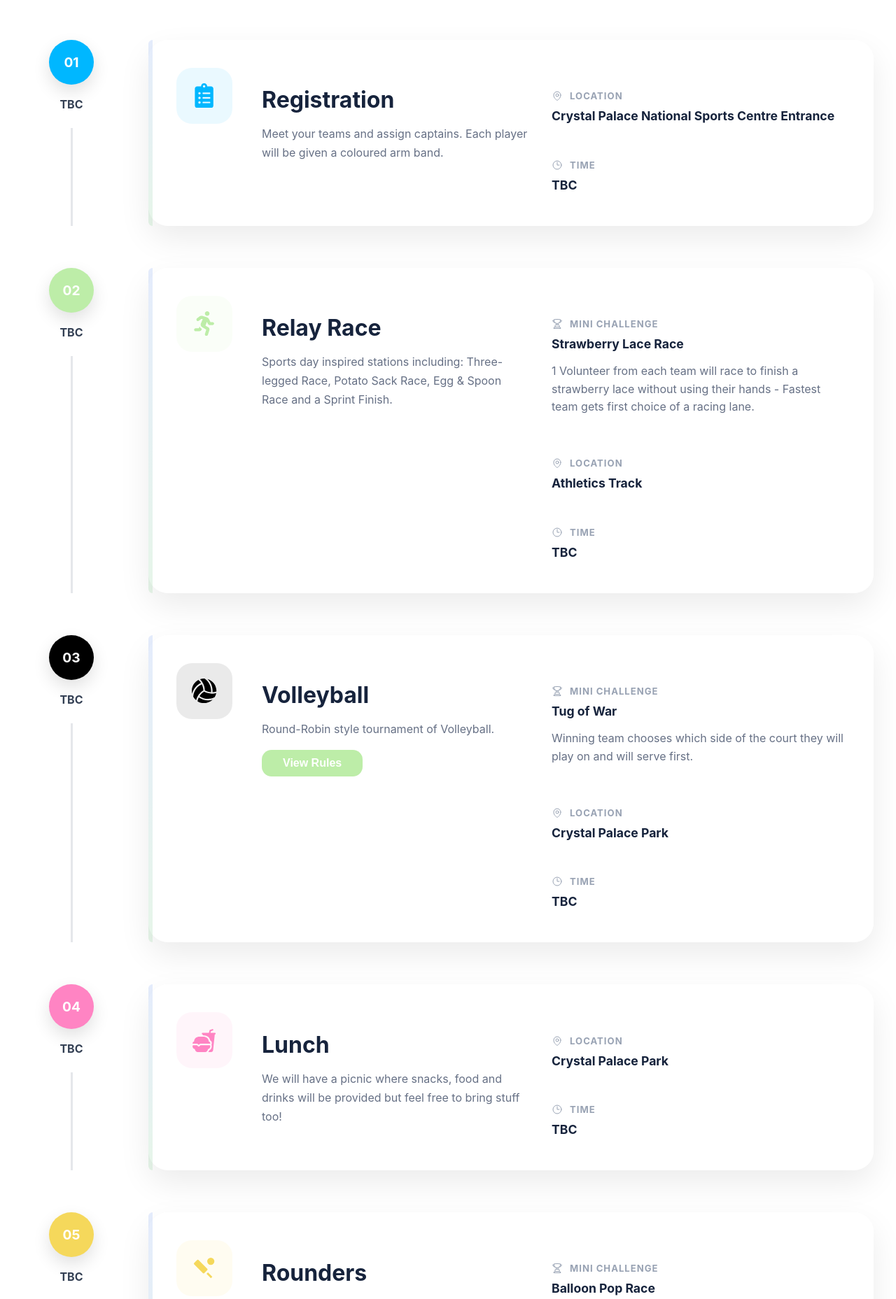
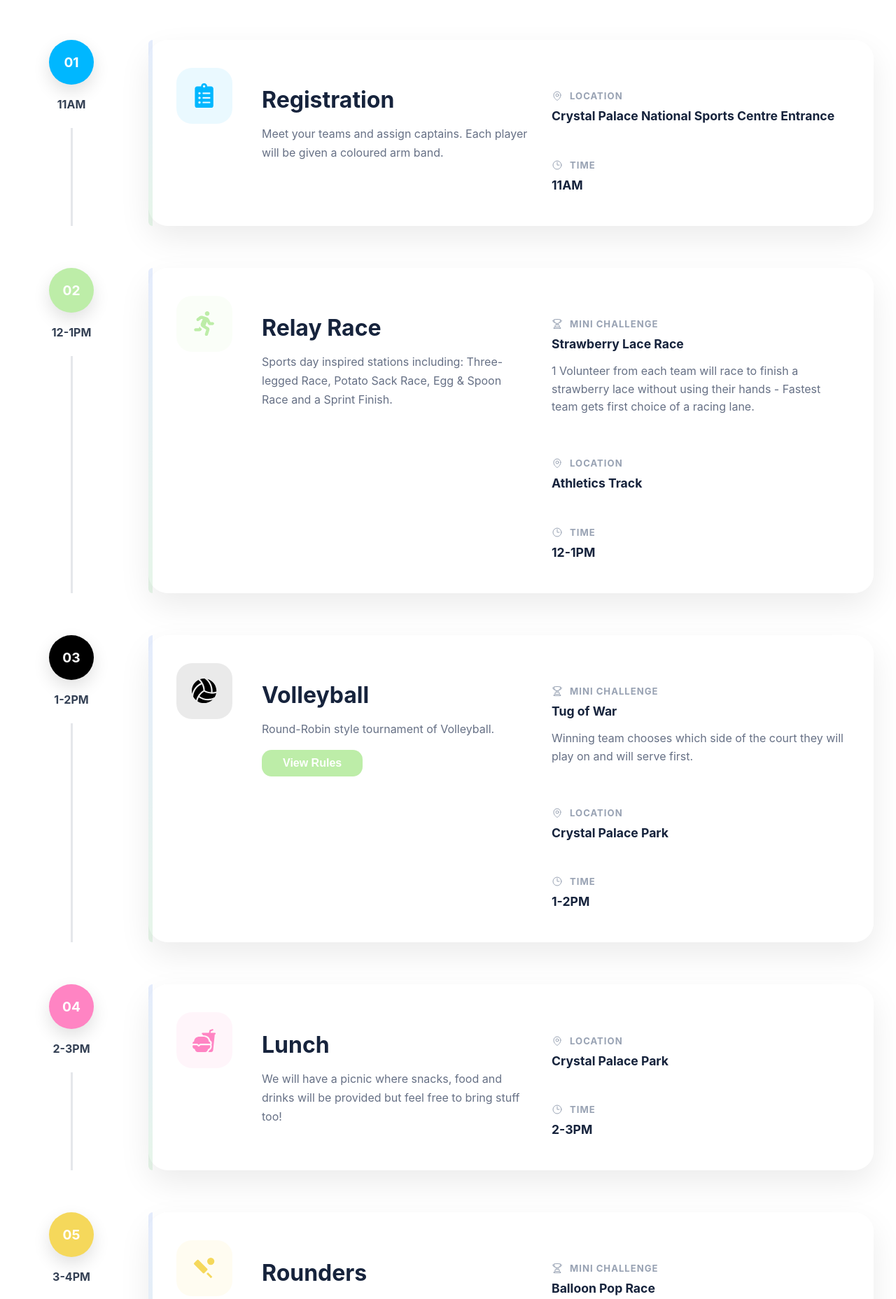
Before and after one commit to Jennipham/jenn-lympics, a React (Vite) app in the folder jenn-lympics-website/: page /agenda in a window 1280 px wide. Shown: the part 460-2317 px from the top of the page at 70% size. Built offline with nearby package versions, Linux system fonts and the light colour scheme.

Commit message:
Update event times in events.ts

```diff
--- a/jenn-lympics-website/src/components/Agenda/events.ts
+++ b/jenn-lympics-website/src/components/Agenda/events.ts
@@ -13,7 +13,7 @@ import { IoFastFood } from "react-icons/io5";
 export const events = [
     {
         number: "01",
-        time: "TBC",
+        time: "11AM",
         title: "Registration",
 
         description:
@@ -35,7 +35,7 @@ export const events = [
     },
     {
         number: "02",
-        time: "TBC",
+        time: "12-1PM",
         title: "Relay Race",
 
         description:
@@ -63,7 +63,7 @@ export const events = [
 
         {
         number: "03",
-        time: "TBC",
+        time: "1-2PM",
         title: "Volleyball",
 
         description:
@@ -93,7 +93,7 @@ export const events = [
     },
     {
         number: "04",
-        time: "TBC",
+        time: "2-3PM",
         title: "Lunch",
 
         description:
@@ -116,7 +116,7 @@ export const events = [
 
     {
         number: "05",
-        time: "TBC",
+        time: "3-4PM",
         title: "Rounders",
 
         description:
@@ -147,7 +147,7 @@ export const events = [
 
         {
         number: "06",
-        time: "TBC",
+        time: "4-4:30PM",
         title: "Awards Ceremony",
 
         description:
```
